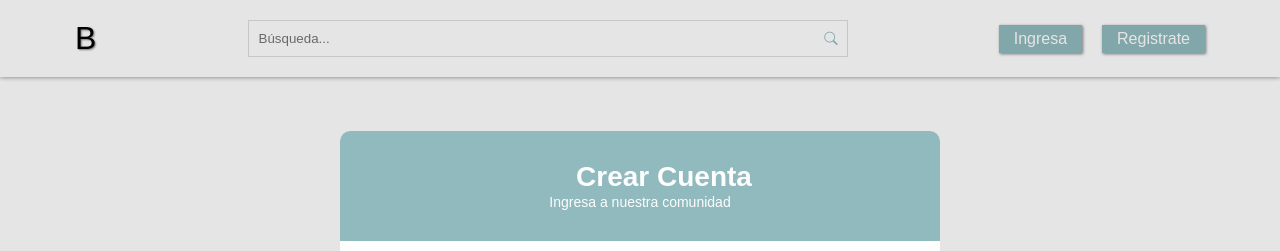
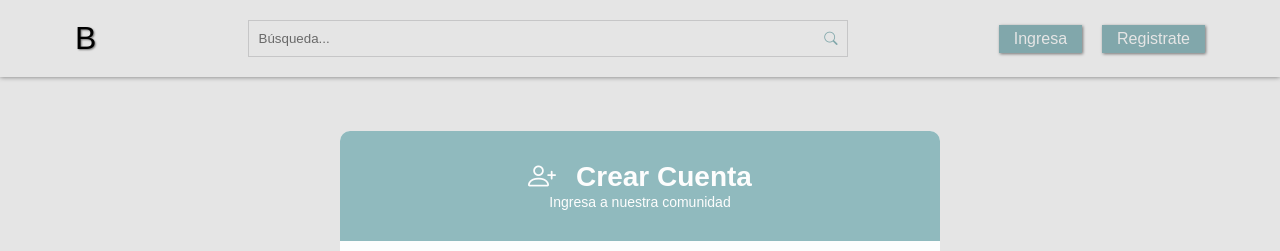
Before and after one commit to nunezjorgepy/blog-trainee, a React (Vite) app: page / in a window 1280 px wide. Both pictures are taken after a click on the button "Registrate". Shown: the top 251 px of the page. Built offline with nearby package versions, Linux system fonts and the light colour scheme; a web font is replaced by a local one.

Commit message:
Cambia el colro de los íconos en el h2 para que no tengan el mismo color que el de fondo. Elimina el css de LogIn porque es el mismo que el de SignUp

```diff
--- a/src/Components/SignUpForm/SignUpForm.css
+++ b/src/Components/SignUpForm/SignUpForm.css
@@ -36,6 +36,9 @@ TODO:
     align-items: center;
     gap: 20px;
     font-size: 28px;
+}
+.form_header_title i {
+    color: var(--neutral--100);
 }
 .form_header_span{
     font-size: 14px;
```
Also changed, not shown: src/Components/LogInForm/LogInForm.css (deleted).
